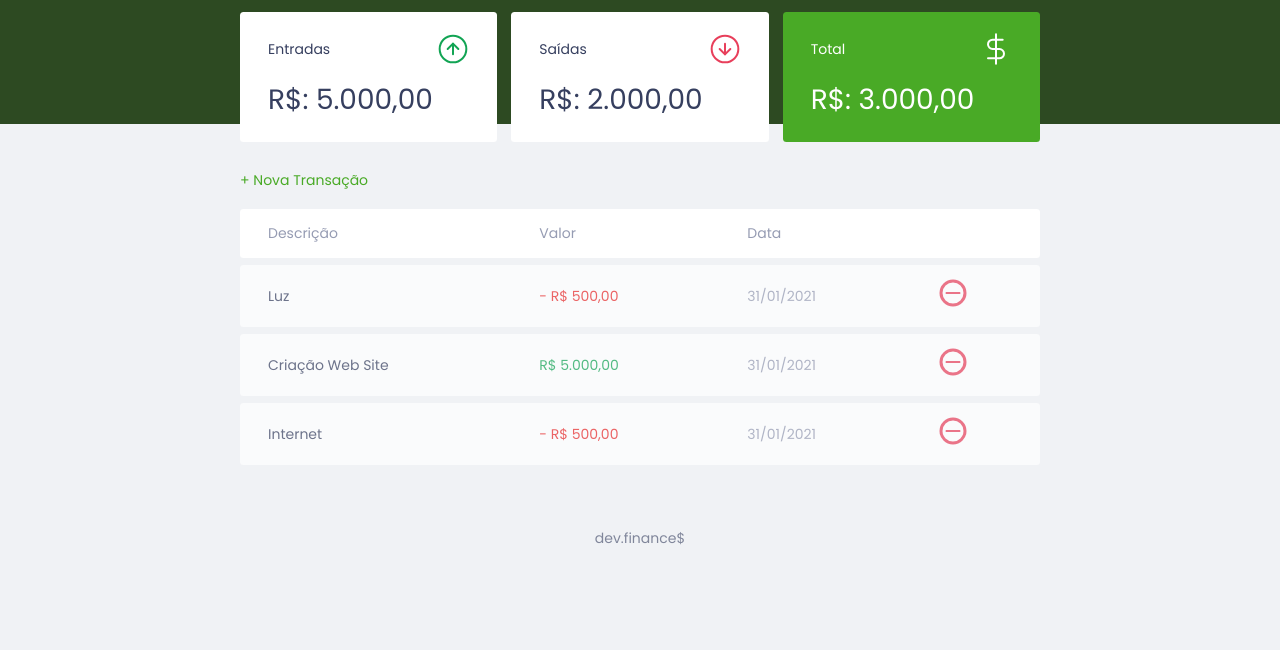
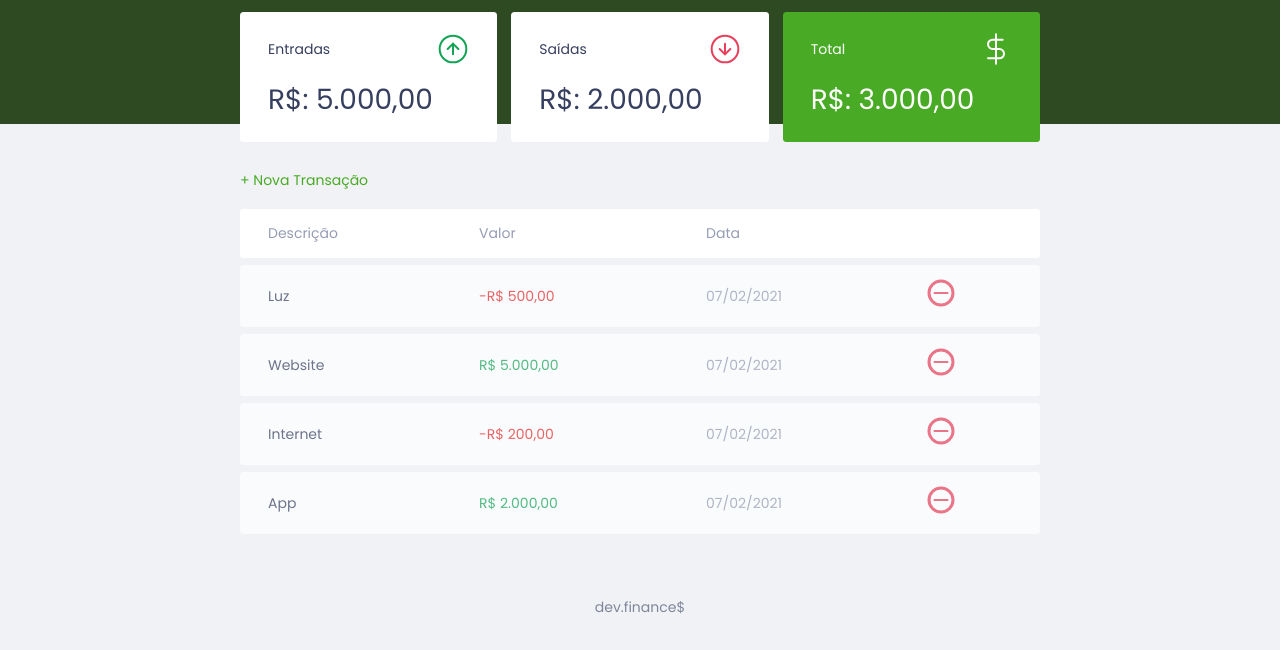
Before and after one commit to beymarjhoel/dev-finances, a plain HTML site: page index.html in a window 1280 px wide. Shown: the part 74-724 px from the top of the page. Drawn offline with Linux system fonts and the light colour scheme.

Commit message:
Inserindo regras para dinheiro

```diff
--- a/index.html
+++ b/index.html
@@ -71,33 +71,9 @@
 						<th></th> <!-- coluna a + -->
 					</tr>
 				</thead>
+
 				<tbody>
-					<tr>
-						<td class="description">Luz</td>
-						<td class="expense">- R$ 500,00</td>
-						<td class="date">31/01/2021</td>
-						<td>
-							<img src="./assets/minus.svg" alt="Remover Transação">
-						</td>
-					</tr>
 
-					<tr>
-						<td class="description">Criação Web Site</td>
-						<td class="income">R$ 5.000,00</td> <!-- income é entrada de dinheiro-->
-						<td class="date">31/01/2021</td>
-						<td>
-							<img src="./assets/minus.svg" alt="Remover Transação">
-						</td>
-					</tr>
-
-					<tr>
-						<td class="description">Internet</td>
-						<td class="expense">- R$ 500,00</td> <!-- expense é saída de dinheiro-->
-						<td class="date">31/01/2021</td>
-						<td>
-							<img src="./assets/minus.svg" alt="Remover Transação">
-						</td>
-					</tr>
 				</tbody>
 			</table>
 		</section>
@@ -157,22 +133,7 @@
 		<p>dev.finance$</p>
 	</footer>
 
-	<script>
-		const Modal = {		/* Definição de um novo objeto*/
-			  	open() {
-							/* Abrir Modal */
-							/* Adicionar a class active ao modal */
-							/* document.querySelector é uma funcionalidade que precisa de um argumento = Faça uma busca no documento inteiro */
-							/* classList = Função add com o argumento, irá adicionar a class active que está no documento */
-							/* Documento, pesquise dentro de você, pelo seletor que quero colocar agora */
-					document.querySelector('.modal-overlay').classList.add('active') 				},
-				close() {
-							/* Fechar Modal */
-							/* Remover a class active do modal */
-					document.querySelector('.modal-overlay').classList.remove('active')
-				}
-		}
-	</script>
+	<script src="./scripts.js"></script>
 
 </body>
 
--- /dev/null
+++ b/scripts.js
@@ -0,0 +1,123 @@
+const Modal = {		/* Definição de um novo objeto*/
+    open() {
+        /* Abrir Modal */
+        /* Adicionar a class active ao modal */
+        /* document.querySelector é uma funcionalidade que precisa de um argumento = Faça uma busca no documento inteiro */
+        /* classList = Função add com o argumento, irá adicionar a class active que está no documento */
+        /* Documento, pesquise dentro de você, pelo seletor que quero colocar agora */
+        document.querySelector('.modal-overlay').classList.add('active')
+    },
+
+    close() {
+        /* Fechar Modal */
+        /* Remover a class active do modal */
+        document.querySelector('.modal-overlay').classList.remove('active')
+  }
+}
+
+const transactions = [
+    {
+        id: 1,
+        description: 'Luz',
+        amount: -50000, /* 500,00 guardar com as casas decimais */
+        date: '07/02/2021',
+    },
+    {
+        id: 2,
+        description: 'Website',
+        amount: 500000, /* 5000,00 guardar com as casas decimais */
+        date: '07/02/2021',
+    },
+
+    {
+        id: 3,
+        description: 'Internet',
+        amount: -20000, /* 200,00 guardar com as casas decimais */
+        date: '07/02/2021',
+    },
+    {
+        id: 4,
+        description: 'App',
+        amount: 200000, /* 200,00 guardar com as casas decimais */
+        date: '07/02/2021',
+    }
+]
+
+const Transaction = {
+        /* Eu preciso somar as entradas
+           depois eu preciso somar as saídas e
+           remover das entradas o valor das saídas
+           assim, eu terei o total  */
+
+    incomes() {  /* Somar as entradas */
+
+    },
+    expances() { /* Somar as saídas */
+
+    },
+    total() {
+
+    }
+
+
+}
+
+const DOM = {
+    transactionsContainer: document.querySelector('#data-table tbody'),
+    /* Document Object Model */
+    /* transaction = transação que quer adicionar */
+    /* index = onde que vai colocar a transação*/
+    addTransaction(transaction, index) {
+        const tr = document.createElement('tr')
+        tr.innerHTML = DOM.innerHTMLTransaction(transaction)
+
+        DOM.transactionsContainer.appendChild(tr)
+    },
+    innerHTMLTransaction(transaction) { /* INTERNO DE UMA TRANSAÇÃO */
+        /* Literals ou Crase permite por variáveis dentro dela */
+        /* Interpolação ${} por variaveis no literals */
+
+        /* Se o amount for maior que 0, ou seja true, ele recebe a classe "income" | green se não recebe "expense" | red, o famoso ternário */
+        const CSSclass = transaction.amount > 0 ? "income" : "expense"
+
+        const amount = Utils.formatCurrency(transaction.amount)
+        // 1:16:10 video 3
+        const html = `
+            <td class="description">${transaction.description}</td>
+            <td class="${CSSclass}">${amount}</td>
+            <td class="date">${transaction.date}</td>
+            <td>
+                <img src="./assets/minus.svg" alt="Remover Transação">
+            </td>
+        `
+        return html
+    }
+}
+
+const Utils = {
+    formatCurrency(value) {
+        /* Se esse número for menor que 0 ele recebe signal de negativo, se não, não recebe nenhum sinal */
+        /* Converte o que for recebido para TIPO número */
+        const signal = Number(value) < 0 ? "-" : ""
+
+        /* Regra de moedas */
+        /* (/0/g, "discover") g = é global | troca todos por discover | (/\D/g, "Discover") = Ache só números */
+        /* Converte o que for recebido para o TIPO string */
+        value = String(value).replace(/\D/g, "")
+
+        /* Por isso botava o valor real em transactions[] ex: amount 20000(duzentos) / 100 = 200,00 valor oficial */
+        value = Number(value) / 100
+
+        /* Funcionalidade que precisa de argumentos, (que local que estou, opções que tenho como objeto, 2 opções style/currency e tipo/real br)*/
+        value = value.toLocaleString("pt-BR", {
+            style: "currency",
+            currency: "BRL"
+        })
+
+        return signal + value
+    }
+}
+
+transactions.forEach(function(transaction) { /* Para cada elemento, ele irá executar uma funcionalidade */
+    DOM.addTransaction(transaction)
+})
```
